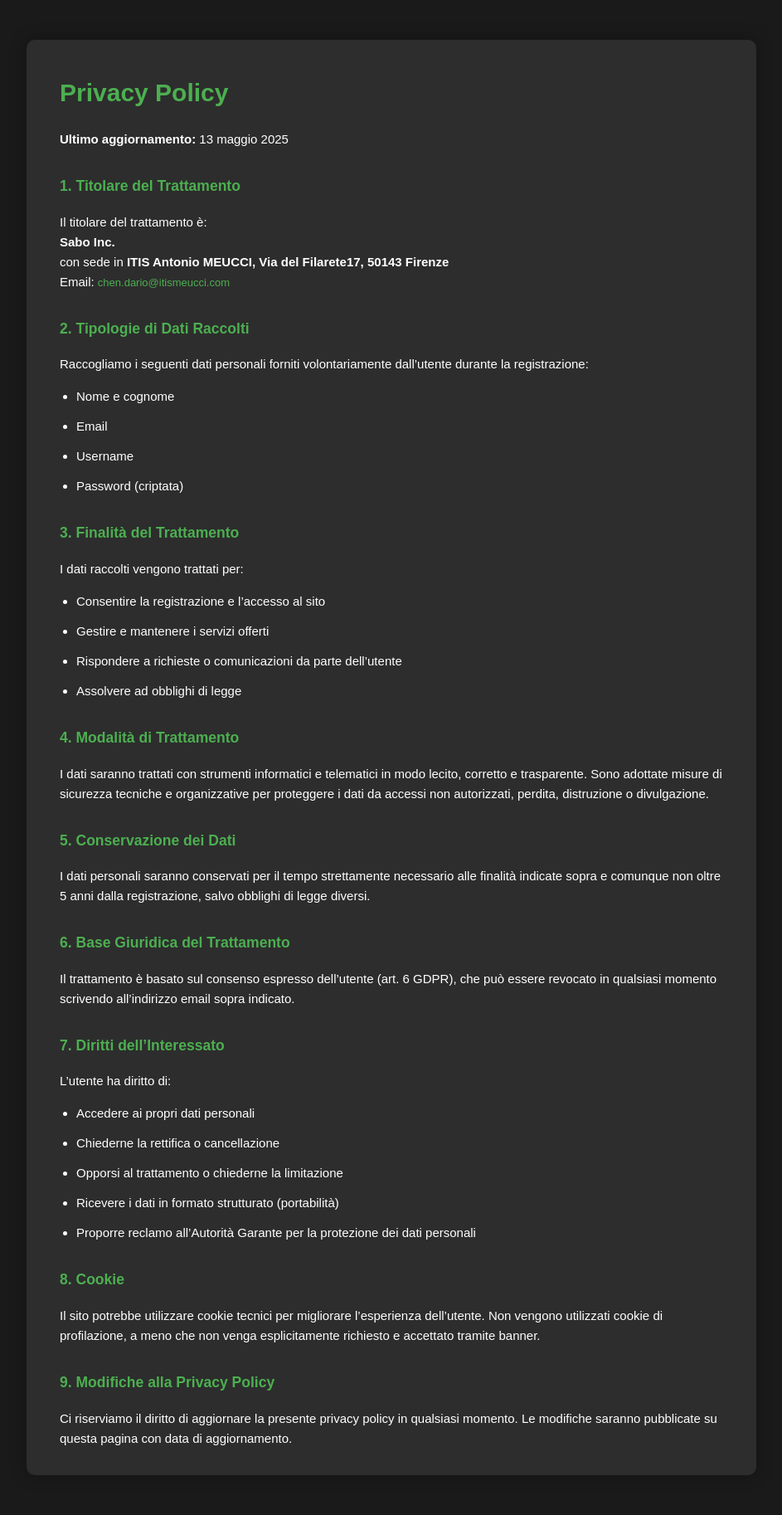
After one commit to ChenDario/info_projects_beta, a PHP site: page /pages/SignUp/privacy.html in a window 1280 px wide. The commit adds this page. Shown: the whole page at 83% size, without its empty margins (168-1111 px from the left). Run offline with PHP 8.4, Linux system fonts and the light colour scheme.

```diff
--- /dev/null
+++ b/css/privacy.css
@@ -0,0 +1,36 @@
+        .privacy-container {
+            background-color: #2d2d2d;
+            padding: 20px 40px 20px 40px;
+            border-radius: 10px;
+            max-width: 800px;
+            margin: 40px auto;
+            color: #ffffff;
+            box-shadow: 0 0 20px rgba(0, 0, 0, 0.3);
+            line-height: 1.6;
+            font-size: 15px;
+        }
+
+        h1{
+            color: #4CAF50;
+        }
+
+        h2, h3 {
+            color: #4CAF50;
+            margin-top: 30px;
+        }
+
+        p, li {
+            margin-bottom: 12px;
+        }
+
+        ul {
+            padding-left: 20px;
+        }
+
+        a {
+            color: #4CAF50;
+        }
+
+        a:hover {
+            color: #45a049;
+        }
--- a/index.php
+++ b/index.php
@@ -27,7 +27,6 @@
             <button type="submit">Login</button>
 
             <div class="links">
-                <a href="pages/forgot-password.php">Password dimenticata?</a>
                 <a href="pages/SignUp/signup.php">Registrati</a>
             </div>
         </form>
--- /dev/null
+++ b/pages/SignUp/privacy.html
@@ -0,0 +1,69 @@
+<!DOCTYPE html>
+<html lang="it">
+<head>
+    <!-- Link CSS General Structure -->
+    <link rel="stylesheet" href="../../css/privacy.css">
+    <meta charset="UTF-8">
+    <title>Privacy Policy</title>
+    <meta name="viewport" content="width=device-width, initial-scale=1.0">
+    <link rel="stylesheet" href="../../css/form.css"> <!-- Riutilizza il tuo stile -->
+</head>
+<body>
+
+    <div class="privacy-container">
+        <h1>Privacy Policy</h1>
+        <p><strong>Ultimo aggiornamento:</strong> 13 maggio 2025</p>
+
+        <h3>1. Titolare del Trattamento</h3>
+        <p>Il titolare del trattamento è: <br>
+        <strong> Sabo Inc. </strong><br>
+        con sede in <strong> ITIS Antonio MEUCCI, Via del Filarete17, 50143 Firenze </strong><br>
+        Email: <a href="">chen.dario@itismeucci.com</a>
+        </p>
+
+        <h3>2. Tipologie di Dati Raccolti</h3>
+        <p>Raccogliamo i seguenti dati personali forniti volontariamente dall’utente durante la registrazione:</p>
+        <ul>
+            <li>Nome e cognome</li>
+            <li>Email</li>
+            <li>Username</li>
+            <li>Password (criptata)</li>
+        </ul>
+
+        <h3>3. Finalità del Trattamento</h3>
+        <p>I dati raccolti vengono trattati per:</p>
+        <ul>
+            <li>Consentire la registrazione e l’accesso al sito</li>
+            <li>Gestire e mantenere i servizi offerti</li>
+            <li>Rispondere a richieste o comunicazioni da parte dell’utente</li>
+            <li>Assolvere ad obblighi di legge</li>
+        </ul>
+
+        <h3>4. Modalità di Trattamento</h3>
+        <p>I dati saranno trattati con strumenti informatici e telematici in modo lecito, corretto e trasparente. Sono adottate misure di sicurezza tecniche e organizzative per proteggere i dati da accessi non autorizzati, perdita, distruzione o divulgazione.</p>
+
+        <h3>5. Conservazione dei Dati</h3>
+        <p>I dati personali saranno conservati per il tempo strettamente necessario alle finalità indicate sopra e comunque non oltre 5 anni dalla registrazione, salvo obblighi di legge diversi.</p>
+
+        <h3>6. Base Giuridica del Trattamento</h3>
+        <p>Il trattamento è basato sul consenso espresso dell’utente (art. 6 GDPR), che può essere revocato in qualsiasi momento scrivendo all’indirizzo email sopra indicato.</p>
+
+        <h3>7. Diritti dell’Interessato</h3>
+        <p>L’utente ha diritto di:</p>
+        <ul>
+            <li>Accedere ai propri dati personali</li>
+            <li>Chiederne la rettifica o cancellazione</li>
+            <li>Opporsi al trattamento o chiederne la limitazione</li>
+            <li>Ricevere i dati in formato strutturato (portabilità)</li>
+            <li>Proporre reclamo all’Autorità Garante per la protezione dei dati personali</li>
+        </ul>
+
+        <h3>8. Cookie</h3>
+        <p>Il sito potrebbe utilizzare cookie tecnici per migliorare l’esperienza dell’utente. Non vengono utilizzati cookie di profilazione, a meno che non venga esplicitamente richiesto e accettato tramite banner.</p>
+
+        <h3>9. Modifiche alla Privacy Policy</h3>
+        <p>Ci riserviamo il diritto di aggiornare la presente privacy policy in qualsiasi momento. Le modifiche saranno pubblicate su questa pagina con data di aggiornamento.</p>
+    </div>
+
+</body>
+</html>
--- a/pages/home.php
+++ b/pages/home.php
@@ -263,6 +263,11 @@
     <script src="https://cdn.jsdelivr.net/npm/flatpickr"></script>
     <script src="https://cdn.jsdelivr.net/npm/flatpickr/dist/l10n/it.js"></script>
     <script src="../js/Flatpickr.js"></script>
+    <!-- MathJax: supporto LaTeX per le formule matematiche-->
+    <script src="https://polyfill.io/v3/polyfill.min.js?features=es6"></script>
+    <script id="MathJax-script" async
+    src="https://cdn.jsdelivr.net/npm/mathjax@3/es5/tex-mml-chtml.js">
+    </script>
 
     <script>
         // Gestione checkbox per visualizzazione solo file
```
Also changed, not shown: css/form.css (+45 -2 lines), css/noteDetail.css (+10 -1 lines), pages/Notes/noteDetail.php (+7 -2 lines), pages/SignUp/signup.php (+11 -2 lines), images/arrow_back.png (added).
